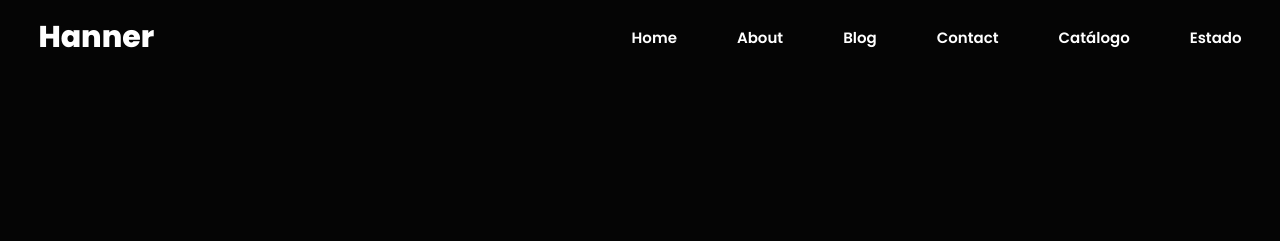
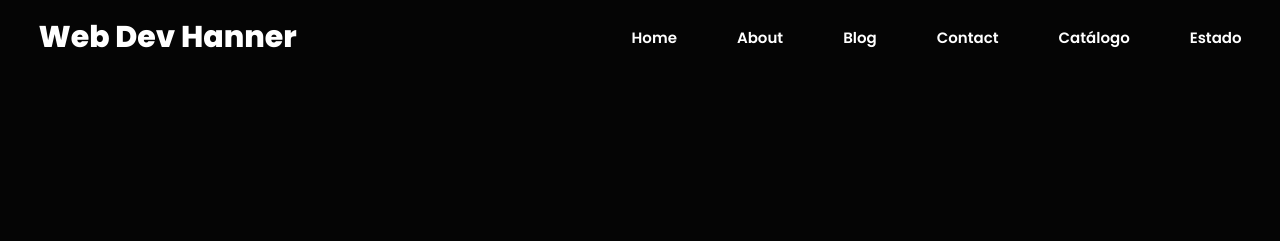
Before and after one commit to HannerB/WEBPAGE-TEST, a plain HTML site: page index.html in a window 1280 px wide. Shown: the top 241 px of the page. Drawn offline with nearby package versions, Linux system fonts and the light colour scheme; a script that the page names is missing.

Commit message:
Update index.html

```diff
--- a/index.html
+++ b/index.html
@@ -14,7 +14,7 @@
 <body>
    <div>
         <header>
-            <a href="" class="logo">Hanner</a>
+            <a href="" class="logo">Web Dev Hanner</a>
 
             <ul class="navlist">
                 <li><a href="">Home</a></li>
```
